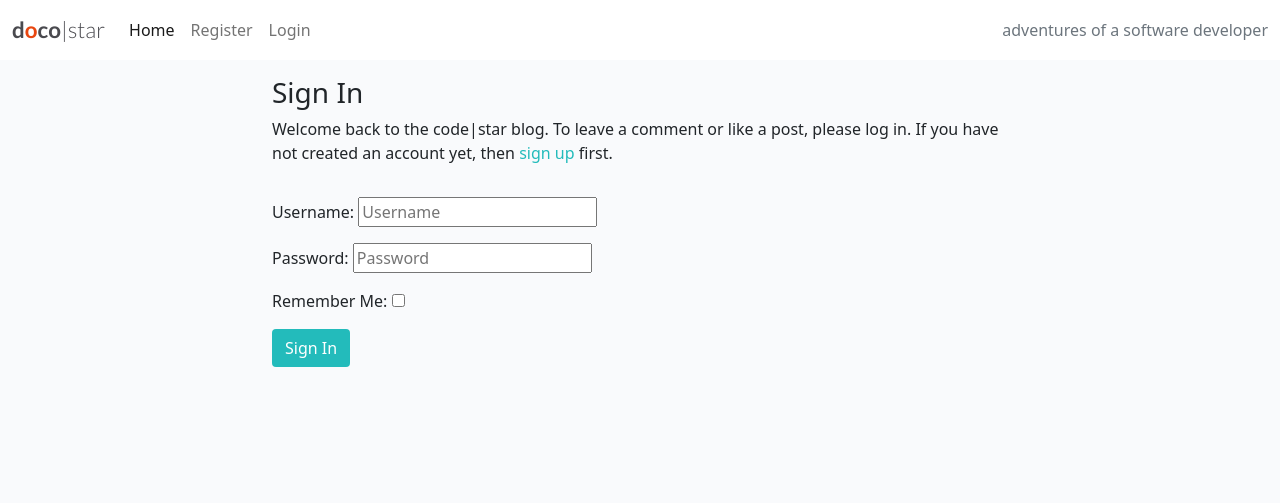
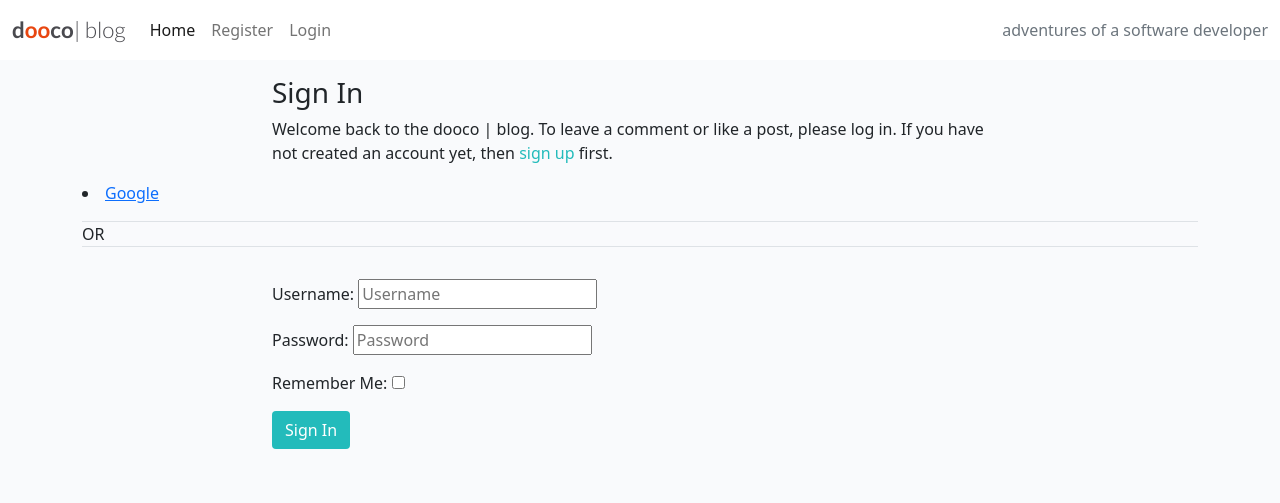
Before and after one commit to dooco/django-blog, a Django app: page /accounts/login/ in a window 1280 px wide. Shown: the top 503 px of the page. Run offline with Django 3.2, Linux system fonts and the light colour scheme; some libraries are stand-ins or nearby versions.

Commit message:
add google login 3rd party

```diff
--- a/blog/urls.py
+++ b/blog/urls.py
@@ -6,4 +6,5 @@ urlpatterns = [
     path('', views.PostList.as_view(), name='home'),
     path('<slug:slug>/', views.PostDetail.as_view(), name='post_detail'),
     path('like/<slug:slug>', views.PostLike.as_view(), name='post_like'),
+
 ]
--- a/codestar/urls.py
+++ b/codestar/urls.py
@@ -15,10 +15,12 @@ Including another URLconf
 """
 from django.contrib import admin
 from django.urls import path, include
+from django.views.generic import TemplateView
 
 urlpatterns = [
     path('admin/', admin.site.urls),
     path('summernote/', include('django_summernote.urls')),
     path('', include('blog.urls'), name='blog_urls'),
     path('accounts/', include('allauth.urls')),
+    # path('home/', TemplateView.as_view(template_name='home.html'), name='home'),
 ]
--- a/templates/account/login.html
+++ b/templates/account/login.html
@@ -12,11 +12,25 @@
         <div class="col-md-8 mt-3 offset-md-2">
             <h3>{% trans "Sign In" %}</h3>
 
-            <p>{% blocktrans %}Welcome back to the code|star blog. To leave a comment or like a post, please log in. If
+            <p>{% blocktrans %}Welcome back to the dooco | blog. To leave a comment or like a post, please log in. If
                 you
                 have not created an account yet, then <a class="link" href="{{ signup_url }}">sign up</a>
                 first.{% endblocktrans %}</p>
         </div>
+        <!-- Code below from https://github.com/akjasim/cb-dj-sso -->
+        <div class="socialaccount_ballot">
+
+            <div class="socialaccount_providers">
+                {% include "socialaccount/snippets/provider_list.html" with process="login" %}
+            </div>
+
+            <div class="login-or border-top border-bottom my-3">{% trans 'OR' %}</div>
+
+        </div>
+
+        {% include "socialaccount/snippets/login_extra.html" %}
+
+        <!-- <div class="g-signin2" data-onsuccess="onSignIn"></div> -->
     </div>
     <div class="row">
         <div class="col-md-8 mt-3 offset-md-2">
--- a/templates/base.html
+++ b/templates/base.html
@@ -26,8 +26,8 @@
 
     <nav class="navbar navbar-expand-lg navbar-light bg-white">
         <div class="container-fluid">
-            <a class="navbar-brand" href="{% url 'home' %}"><span class="brand">d<span class="red-o">o</span>co<span
-                        class="thin">|star</span></span></span></a>
+            <a class="navbar-brand" href="{% url 'home' %}"><span class="brand">d<span class="red-o">oo</span>co<span
+                        class="thin">| blog</span></span></span></a>
             <button class="navbar-toggler" type="button" data-bs-toggle="collapse" data-bs-target="#navbarText"
                 aria-controls="navbarText" aria-expanded="false" aria-label="Toggle navigation">
                 <span class="navbar-toggler-icon"></span>
@@ -89,6 +89,14 @@
             let alert = new bootstrap.Alert(messages);
             alert.close();
         }, 3000);
+
+        function onSignIn(googleUser) {
+            var profile = googleUser.getBasicProfile();
+            console.log('ID: ' + profile.getId()); // Do not send to your backend! Use an ID token instead.
+            console.log('Name: ' + profile.getName());
+            console.log('Image URL: ' + profile.getImageUrl());
+            console.log('Email: ' + profile.getEmail()); // This is null if the 'email' scope is not present.
+        }
     </script>
 </body>
 
--- a/templates/index.html
+++ b/templates/index.html
@@ -28,8 +28,8 @@
                                 <p class="card-text">{{ post.excerpt }}</p>
                             </a>
                             <hr />
-                            <p class="card-text text-muted h6">{{ post.created_on }} <i
-                                    class="far fa-heart"></i>{{ post.number_of_likes }}</p>
+                            <p class="card-text text-muted h6">{{ post.created_on }} <i class="far fa-heart"></i>
+                                {{ post.number_of_likes }}</p>
                         </div>
                     </div>
                 </div>
```
Also changed, not shown: codestar/settings.py (+24 -0 lines), static/images/google.png (added), templates/social_account/snippets/provider_list.html (added), 1 other file.
